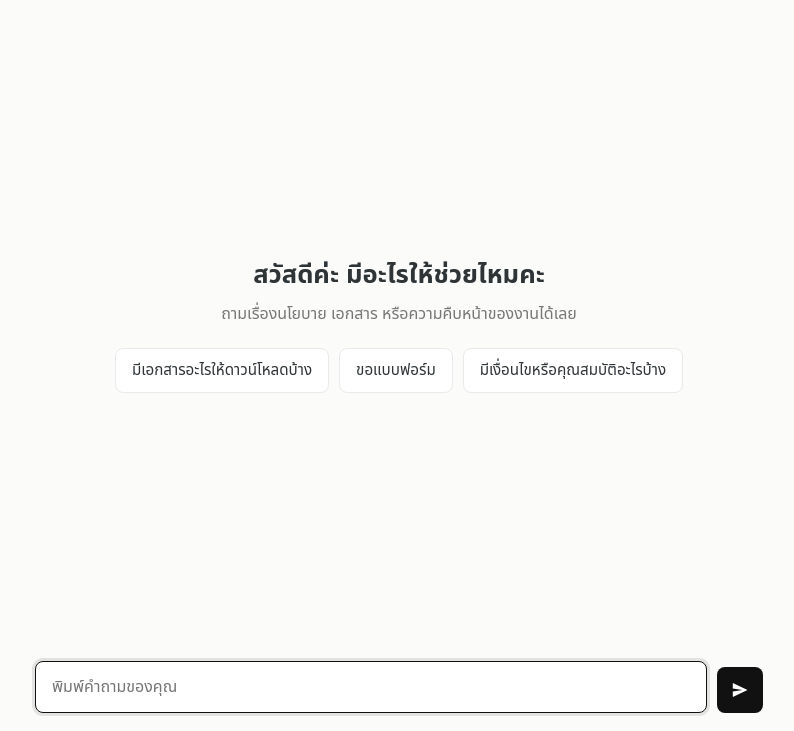
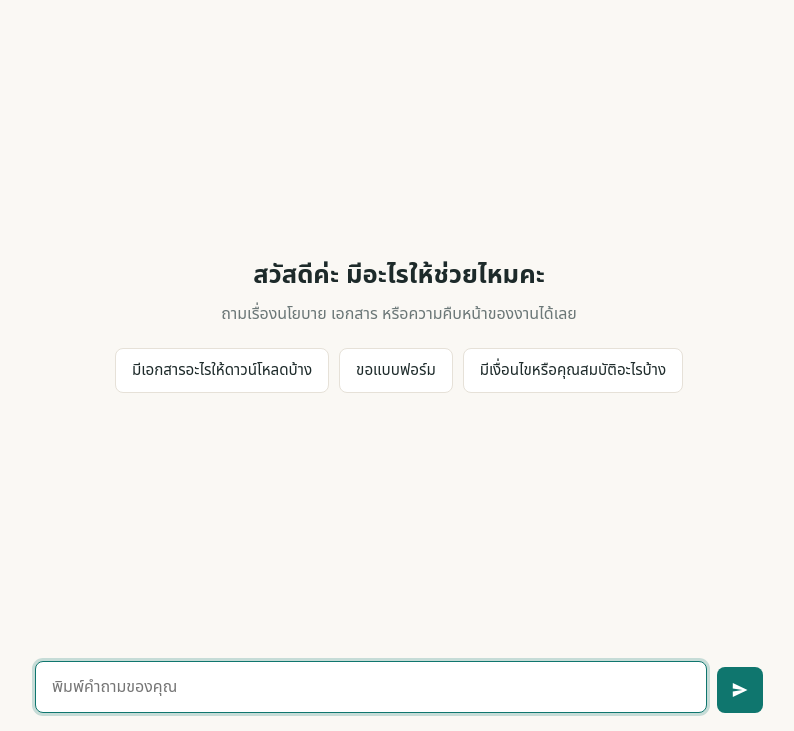
Before and after one commit to KYOTOPILL/risa-chatbot, a plain HTML site: page web/index.html in a window 1280 px wide. Shown: the part 69-800 px from the top of the page, without its empty margins (241-1035 px from the left). Drawn offline with Linux system fonts and the light colour scheme; files that its build step writes are made by us from their sources; files whose address does not match are found by name.

Commit message:
style: restore the original teal colours, keep the new shapes and icons
Co-Authored-By: Claude Sonnet 5.5 <noreply@anthropic.com>

```diff
--- a/web/style.css
+++ b/web/style.css
@@ -1,15 +1,15 @@
 :root {
-  --bg: #fbfbfa; --panel: #ffffff; --text: #2f3437; --muted: #787774; --line: #eaeaea;
-  --ink: #111111; --accent: #111111; --accent-ink: #ffffff; --bot: #ffffff; --user: #111111; --user-ink: #ffffff;
-  --err: #9f2f2d; --err-bg: #fdebec; --warn: #956400; --warn-bg: #fbf3db; --ok: #346538; --ok-bg: #edf3ec; --info: #1f6c9f; --info-bg: #e1f3fe;
+  --bg: #faf8f4; --panel: #ffffff; --text: #1d2a2a; --muted: #6b7777; --line: #e6e1d8;
+  --ink: #1d2a2a; --accent: #0f766e; --accent-ink: #ffffff; --bot: #ffffff; --user: #0f766e; --user-ink: #ffffff;
+  --err: #b42318; --err-bg: color-mix(in srgb, #b42318 8%, transparent); --warn: #b45309; --warn-bg: color-mix(in srgb, #f59e0b 12%, transparent); --ok: #16a34a;
   --radius: 12px;
   --font: "SF Pro Display", "Sukhumvit Set", "Leelawadee UI", "Noto Sans Thai", "Helvetica Neue", Tahoma, system-ui, -apple-system, "Segoe UI", sans-serif;
 }
 @media (prefers-color-scheme: dark) {
   :root {
-    --bg: #191919; --panel: #202020; --text: #e3e2e0; --muted: #9b9a97; --line: #2f2f2f;
-    --ink: #f0f0ee; --accent: #f0f0ee; --accent-ink: #111111; --bot: #202020; --user: #f0f0ee; --user-ink: #111111;
-    --err: #f2a5a3; --err-bg: #3a2222; --warn: #e8c77a; --warn-bg: #3a3220; --ok: #9fcba3; --ok-bg: #1f3022; --info: #8fc4e8; --info-bg: #1d2f3b;
+    --bg: #101616; --panel: #182020; --text: #e7eeee; --muted: #93a3a3; --line: #263232;
+    --ink: #e7eeee; --accent: #2dd4bf; --accent-ink: #062321; --bot: #182020; --user: #14b8a6; --user-ink: #04201d; --err: #f97066;
+    --err-bg: color-mix(in srgb, #f97066 10%, transparent); --warn: #fbbf24; --warn-bg: color-mix(in srgb, #f59e0b 14%, transparent); --ok: #4ade80;
   }
 }
 * { box-sizing: border-box; }
@@ -21,7 +21,7 @@ h1 { text-wrap: balance; }
 
 .top { display: flex; align-items: center; justify-content: space-between; padding: 14px 0; border-bottom: 1px solid var(--line); }
 .brand { display: flex; align-items: baseline; gap: 10px; }
-.mark { font-weight: 700; font-size: 1.25rem; letter-spacing: .01em; color: var(--ink); }
+.mark { font-weight: 800; font-size: 1.35rem; letter-spacing: .02em; color: var(--accent); }
 .sub { color: var(--muted); font-size: .95rem; }
 .ghost { background: none; border: 1px solid var(--line); color: var(--muted); border-radius: 6px; padding: 6px 14px; font: inherit; font-size: .9rem; cursor: pointer; }
 .ghost:hover { color: var(--text); border-color: var(--muted); }
@@ -45,7 +45,7 @@ h1 { text-wrap: balance; }
 .row.user { align-self: flex-end; flex-direction: column; align-items: flex-end; }
 .row.bot { align-self: flex-start; }
 .row .msg { max-width: none; min-width: 0; }
-.avatar { flex: none; width: 32px; height: 32px; border-radius: 8px; background: var(--panel); border: 1px solid var(--line); color: var(--text);
+.avatar { flex: none; width: 32px; height: 32px; border-radius: 8px; background: var(--accent); color: var(--accent-ink);
   display: grid; place-items: center; font-weight: 800; font-size: .72rem; letter-spacing: .02em; }
 .stack { display: flex; flex-direction: column; align-items: flex-start; min-width: 0; }
 .row.user .stack { align-items: flex-end; }
@@ -77,7 +77,7 @@ h1 { text-wrap: balance; }
 
 .composer { display: flex; gap: 10px; align-items: flex-end; padding: 12px 0 18px; }
 .composer textarea { flex: 1; resize: none; max-height: 140px; padding: 12px 16px; border-radius: 8px; border: 1px solid var(--line); background: var(--panel); color: var(--text); font: inherit; outline: none; }
-.composer textarea:focus { border-color: var(--accent); box-shadow: 0 0 0 3px color-mix(in srgb, var(--ink) 10%, transparent); }
+.composer textarea:focus { border-color: var(--accent); box-shadow: 0 0 0 3px color-mix(in srgb, var(--accent) 22%, transparent); }
 #send { flex: none; width: 46px; height: 46px; border-radius: 8px; border: 0; background: var(--accent); color: var(--accent-ink); display: grid; place-items: center; cursor: pointer; }
 #send:disabled { opacity: .45; cursor: not-allowed; }
 .hidden { display: none; }
```
Also changed, not shown: web/home.css (+5 -5 lines), 1 other file.
